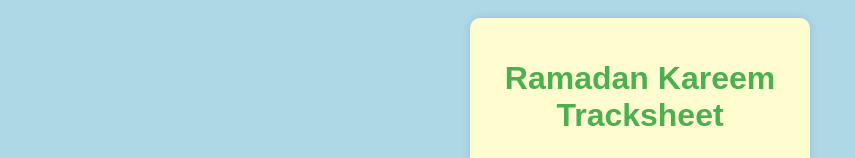
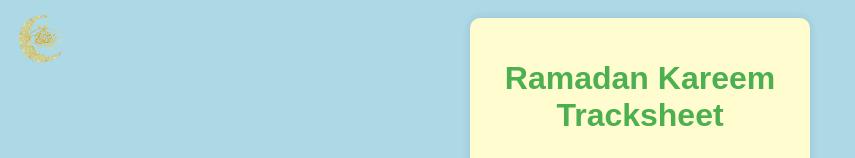
Before and after one commit to MUSTAFA-A-KHAN/Ramadan-Kareem-Tracksheet, a plain HTML site: page index.html in a window 1280 px wide. Shown: the top 158 px of the page, without its empty margins (0-855 px from the left). Drawn offline with Linux system fonts and the light colour scheme.

Commit message:
feat: add logo

```diff
--- a/index.html
+++ b/index.html
@@ -8,6 +8,8 @@
 </head>
 <body>
     <div class="container">
+        <img src="./IMG_0153.png" class="corner-greet-image" alt="Logo">
+        <img src="./IMG_0154.png" class="corner-image" alt="Logo">
         <h1>Ramadan Kareem Tracksheet</h1>
         <div class="tracker">
             <h2>Quran Progress</h2>
--- a/styles.css
+++ b/styles.css
@@ -68,3 +68,20 @@ ul li {
     margin: 5px 0;
     border-radius: 5px;
 }
+.corner-image {
+    position: fixed;
+    top: 10px;
+    left: 10px;
+    width: 60px;
+    height: auto;
+    background: none !important;
+}
+
+.corner-greet-image {
+    position: fixed;
+    top: 18px;
+    left: 15px;
+    width: 60px;
+    height: auto;
+    background: none !important;
+}
```
Also changed, not shown: IMG_0152.png (added), IMG_0153.png (added), IMG_0154.png (added).
